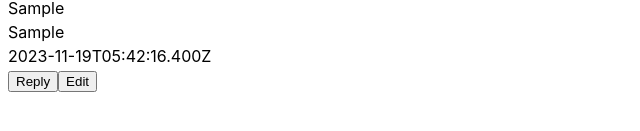
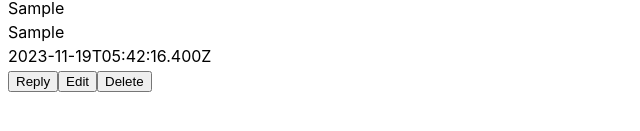
Before and after one commit to Jayasurya-Seetharaman/comments-app, a React (Vite) app: page / in a window 1280 px wide. Both pictures are taken after typing "Sample", "Sample" into the empty fields and a click on the button "Post". Shown: the part 185-316 px from the top of the page, without its empty margins (0-640 px from the left). Built offline with nearby package versions, Linux system fonts and the light colour scheme.

Commit message:
Add delete functionality to Posts component

```diff
--- a/src/components/Posts.tsx
+++ b/src/components/Posts.tsx
@@ -24,7 +24,7 @@ type PostsProps = {
 };
 
 export default function Posts(props: PostsProps) {
-  const { addReply, editPost, editReply } = appStore();
+  const { addReply, editPost, editReply, deletePost, deleteReply } = appStore();
   const [currentFocusReplyId, setCurrentFocusReplyId] = useState("");
   const [currentFocusEditId, setCurrentFocusEditId] = useState("");
   const { type, data, postId } = props;
@@ -41,6 +41,14 @@ export default function Posts(props: PostsProps) {
       postId && editReply(e, id, postId);
     }
     setCurrentFocusEditId("");
+  };
+
+  const handleOnDelete = (id: string) => {
+    if (type === "comment") {
+      deletePost(id);
+    } else {
+      postId && deleteReply(id, postId);
+    }
   };
 
   return (
@@ -65,6 +73,12 @@ export default function Posts(props: PostsProps) {
                 onClick={() => setCurrentFocusEditId(post.id)}
               >
                 Edit
+              </button>
+              <button
+                className="text-blue-500 ml-3"
+                onClick={() => handleOnDelete(post.id)}
+              >
+                Delete
               </button>
             </div>
             {currentFocusReplyId === post.id && (
```
